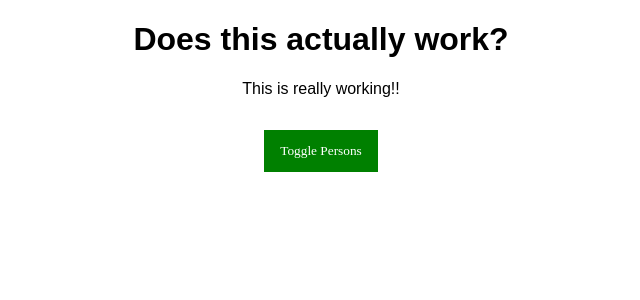
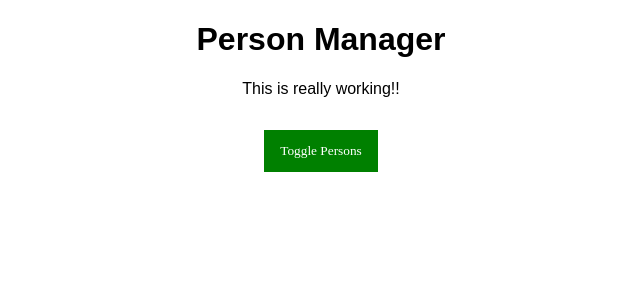
Before and after one commit to Etin-osa/react-complete-guide, a React app: page / in a window 1280 px wide. Shown: the top 300 px of the page, without its empty margins (319-959 px from the left). Built offline with nearby package versions, Linux system fonts and the light colour scheme.

Commit message:
LifeCycle changes in React App

```diff
--- a/src/App.js
+++ b/src/App.js
@@ -7,6 +7,11 @@
 
 // Using state and re-rendering using Class based React Component
 class App extends Component {
+  constructor(props) {
+    super(props);
+    console.log('[App.js] constructor')
+  }
+
   state = {
     persons: [
       { id: 'akdjdp', name: "Max", age: 28 },
@@ -16,6 +21,15 @@
 
     OtherValue: 'Think of something later',
     showPerson: false
+  }
+
+  static getDerivedStateFromProps(props, state) {
+    console.log('[App.js] getDerivedStateFromProps', props);
+    return state;
+  }
+
+  componentDidMount() {
+    console.log('[App.js] componentDidMount')
   }
 
   deletePersonHandler = (personIndex) => {
@@ -42,6 +56,8 @@
   }
 
   render() {
+    console.log('[App.js] render');
+
     // Adding Conditionals in React
     let persons = null;
 
@@ -56,6 +72,7 @@
     return (
       <div className={classes.App}>
         <Cockpit
+          title={this.props.appTitle}
           persons={this.state.persons}
           showPersons={this.state.showPerson}
           toggle={this.togglePersonHandler}
--- a/src/components/Cockpit/Cockpit.js
+++ b/src/components/Cockpit/Cockpit.js
@@ -18,7 +18,7 @@
 
   return (
     <div className={classes.Cockpit}>
-      <h1>Does this actually work?</h1>
+      <h1>{props.title}</h1>
       <p className={assignClasses.join(' ')}>This is really working!!</p>
 
       {/* binding and changing propeties 2 methods:  one here and the other in the second person component below, And take note that the other kind of data sharing or changing is more efficient than this one right here so. Use the bind one more often and be carefull of the arrow kind */}
--- a/src/components/Persons/Person/Person.js
+++ b/src/components/Persons/Person/Person.js
@@ -1,7 +1,8 @@
 import React from 'react';
 import classes from './Person.css';
 
-const person = (props) => {
+const person = props => {
+  console.log('[App.js] Person rendering...');
   return (
     <div className={classes.Person}>
         {/* Click call right here from the parent element */}
--- a/src/components/Persons/Persons.js
+++ b/src/components/Persons/Persons.js
@@ -1,12 +1,16 @@
 import React from 'react';
 import Person from './Person/Person';
 
-const Persons = props => props.persons.map((person, index) => {
+const Persons = props => {
+  console.log('[App.js] Persons rendering...')
+  return props.persons.map((person, index) => {
     return <Person
       click={props.click.bind(null, index)}
       name={person.name} age={person.age}
       key={person.id}
       changed={(event) => props.changed(event, person.id)} />
   })
+}
+
 
 export default Persons;
--- a/src/index.js
+++ b/src/index.js
@@ -4,5 +4,5 @@
 import App from './App';
 import registerServiceWorker from './registerServiceWorker';
 
-ReactDOM.render(<App />, document.getElementById('root'));
+ReactDOM.render(<App appTitle="Person Manager" />, document.getElementById('root'));
 registerServiceWorker();
```
Lines whose indentation alone changed are shown as unchanged.
